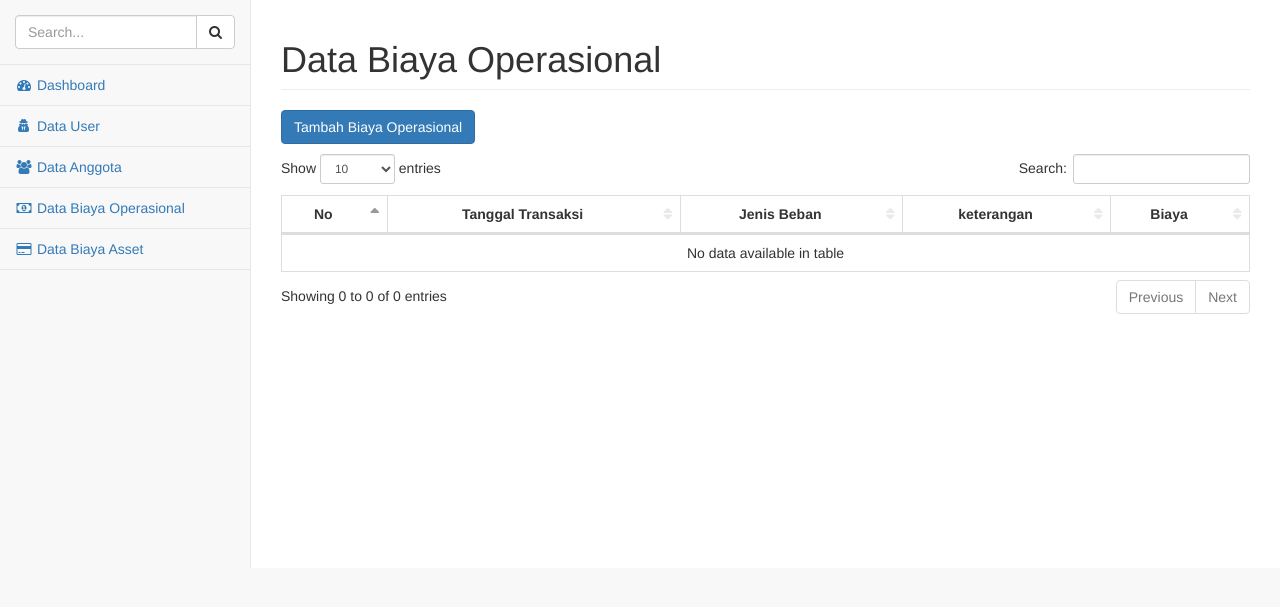
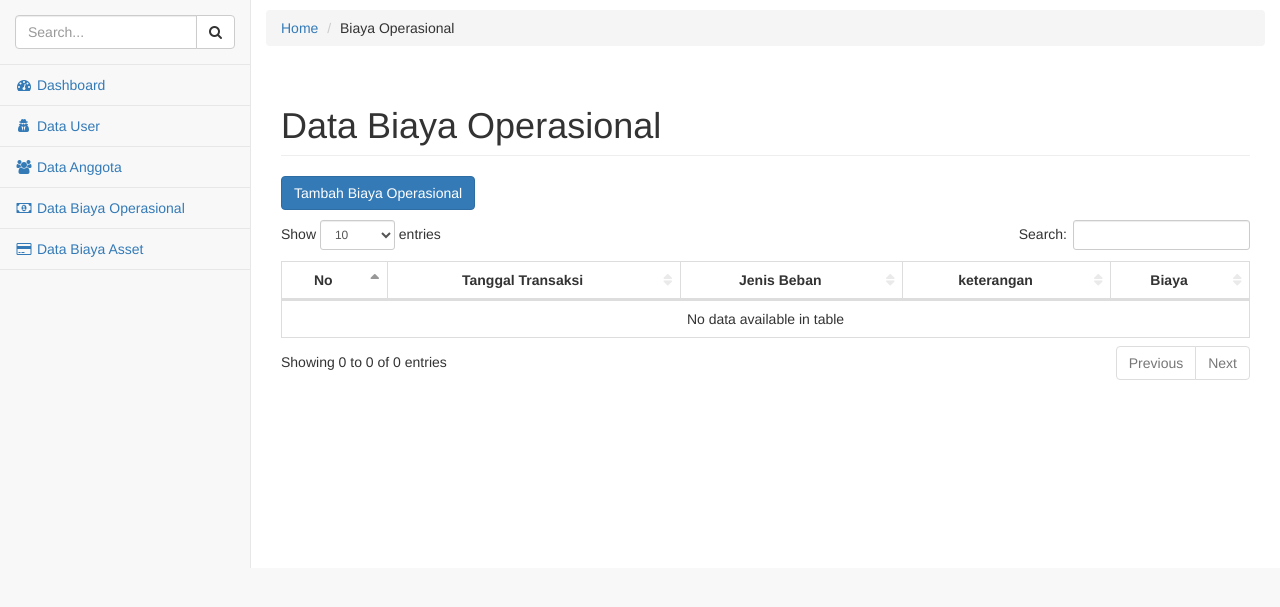
Before and after one commit to RizkiMufrizal/Koperasi-Syariah, a CodeIgniter app: page /Koperasi-Syariah/index.php/admin/biayaoperasionalcontroller/index in a window 1280 px wide. Shown: the part 51-658 px from the top of the page. Run offline with CodeIgniter, Linux system fonts and the light colour scheme; a user stored in the database is signed in; data that the repository does not hold is empty.

Commit message:
Fix Breadcrumbs

```diff
--- a/application/views/admin/BiayaOperasionalIndexView.php
+++ b/application/views/admin/BiayaOperasionalIndexView.php
@@ -2,8 +2,8 @@
 /**
  * @Author: Aviv Arifian D
  * @Date:   2016-08-17 19:55:55
- * @Last Modified by:   RizkiMufrizal
- * @Last Modified time: 2016-08-17 22:27:42
+ * @Last Modified by:   adhibarfan
+ * @Last Modified time: 2016-08-18 21:55:05
  */
 -->
 
@@ -19,6 +19,11 @@
 
         <div id="page-wrapper">
             <div class="row">
+            <p></p>
+                <ol class="breadcrumb">
+                    <li><a href="<?php echo base_url(); ?>index.php/admin/">Home</a></li>
+                    <li>Biaya Operasional</li>
+                </ol>
                 <div class="col-lg-12">
                     <h1 class="page-header">Data Biaya Operasional</h1>
                 </div>
```
